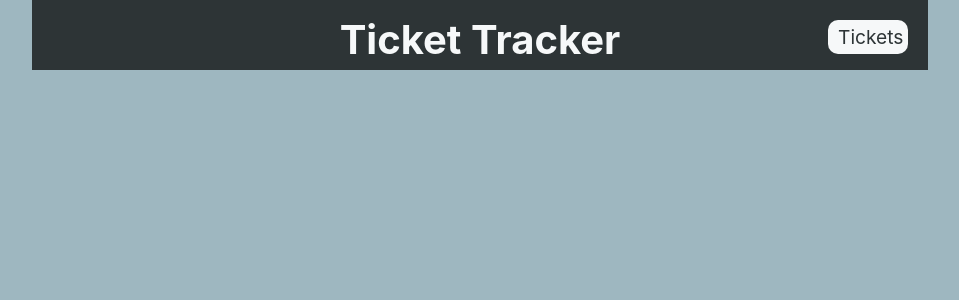
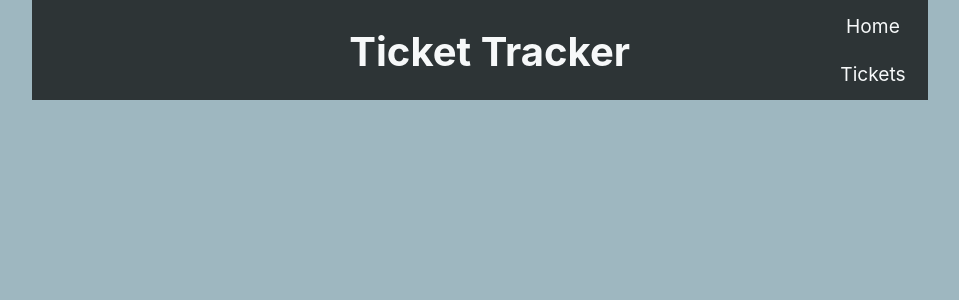
Before and after one commit to sabifromtherock/ticket-tracker, a React (Vite) app: page / in a window 1280 px wide. Shown: the top 300 px of the page, without its empty margins (160-1119 px from the left). Built offline with nearby package versions, Linux system fonts and the light colour scheme.

Commit message:
Updated Nav component and style

```diff
--- a/src/components/Nav/Nav.scss
+++ b/src/components/Nav/Nav.scss
@@ -2,27 +2,60 @@
 
 .nav {
   text-align: center;
+  display: flex;
+  flex-direction: column;
   background-color: $color-black;
-  height: 70px;
-  padding: calc((70px - 2.5rem) / 2);
-  position: relative;
+  height: 100px;
 
   &__title {
+    padding-top: 10px;
     background-color: $color-black;
     color: $color-white;
     font-size: 2.5rem;
   }
 
+  &__link-container {
+    display: flex;
+    justify-content: space-evenly;
+    background-color: $color-black;
+    width: 100%;
+  }
+
   &__link {
-    position: absolute;
-    top: 20px;
-    right: 20px;
     background-color: $color-white;
-    padding: 5px 10px;
-    border-radius: 10px;
-    width: 80px;
+    color: $color-black;
     text-decoration: none;
     font-size: 1.2rem;
-    color: $color-black;
+    padding: 5px 0;
+    display: inline-block;
+    width: 49%;
   }
 }
+
+@media screen and (min-width: 768px) {
+  .nav {
+    padding: 0 5px;
+    text-align: center;
+    flex-direction: row;
+    justify-content: flex-end;
+
+    &__title {
+      padding-top: calc((94px - 2.5rem) / 2);
+      padding-right: calc((50% - 250px));
+      justify-self: center;
+    }
+
+    &__link-container {
+      width: 100px;
+      display: flex;
+      flex-direction: column;
+    }
+
+    &__link {
+      color: $color-white;
+      background-color: $color-black;
+      width: 100px;
+      padding: 10px;
+    }
+  }
+}
--- a/src/components/Nav/Nav.tsx
+++ b/src/components/Nav/Nav.tsx
@@ -1,27 +1,18 @@
 import { Link } from "react-router-dom";
 import "./Nav.scss";
-import { useState } from "react";
 
 const Nav = () => {
-  const [isClicked, setIsClicked] = useState<boolean>(false);
-  let path: string = "/ticket-tracker/tickets";
-  let label: string = "Tickets";
-
-  if (isClicked) {
-    path = "/ticket-tracker";
-    label = "Home";
-  }
-
-  const handleClick = () => {
-    setIsClicked(!isClicked);
-  };
-
   return (
     <div className="nav">
       <h1 className="nav__title">Ticket Tracker</h1>
-      <Link className="nav__link" to={path} onClick={handleClick}>
-        {label}
-      </Link>
+      <div className="nav__link-container">
+        <Link className="nav__link" to={"/ticket-tracker"}>
+          Home
+        </Link>
+        <Link className="nav__link" to={"/ticket-tracker/tickets"}>
+          Tickets
+        </Link>
+      </div>
     </div>
   );
 };
```
